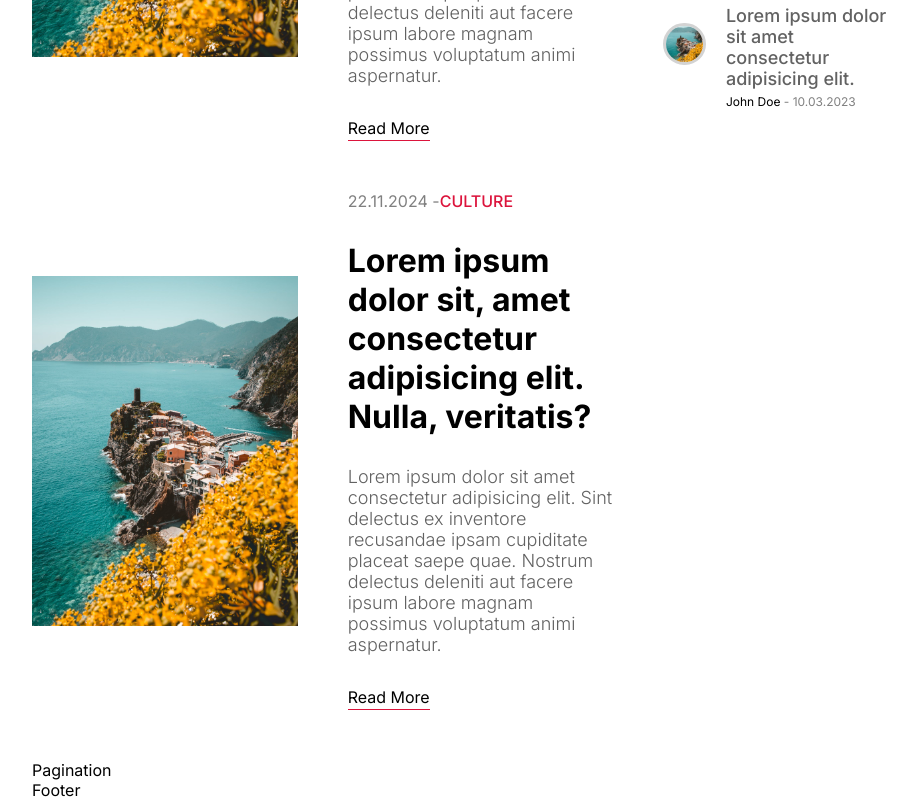
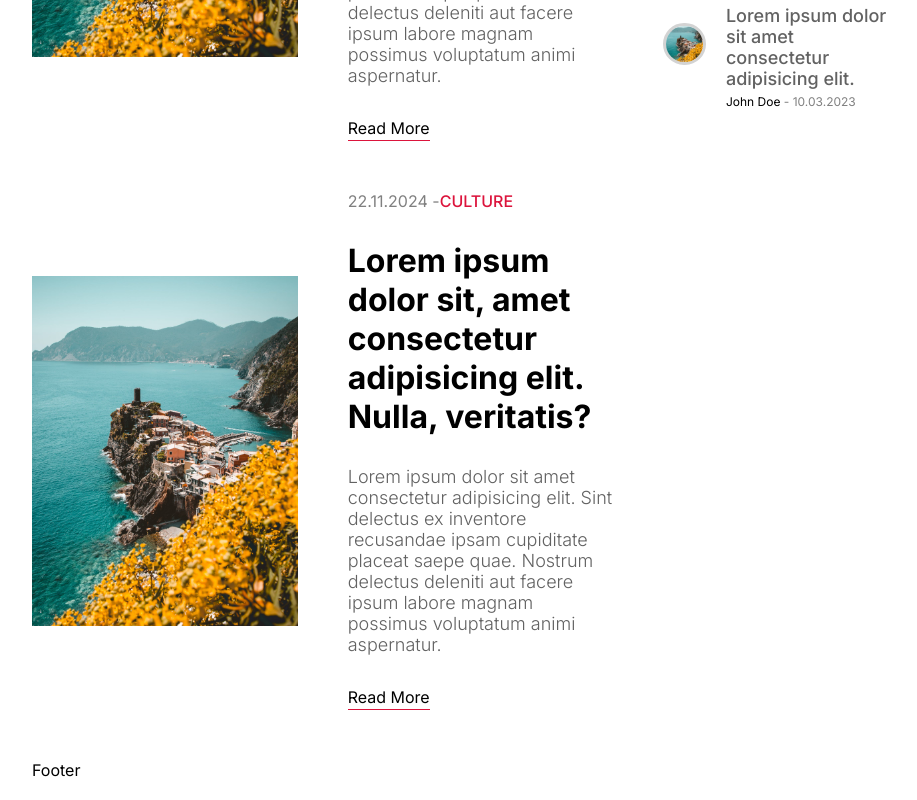
Before and after one commit to RakibMERNDev/rakib-blog, a Next.js app: page / in a window 1280 px wide. Shown: the part 2925-3725 px from the top of the page, without its empty margins (176-1093 px from the left). Built offline with nearby package versions, Linux system fonts and the light colour scheme.

Commit message:
removed unused files import

```diff
--- a/src/components/CardList/CardList.jsx
+++ b/src/components/CardList/CardList.jsx
@@ -1,4 +1,3 @@
-import React from "react";
 import styles from "./cardlist.module.css";
 import Pagination from "../pagination/Pagination";
 import Card from "../card/Card";
--- a/src/components/CategoryList/CategoryList.jsx
+++ b/src/components/CategoryList/CategoryList.jsx
@@ -1,4 +1,3 @@
-import React from "react";
 import styles from "./categoryList.module.css";
 import Image from "next/image";
 import Link from "next/link";
--- a/src/components/Menu/Menu.jsx
+++ b/src/components/Menu/Menu.jsx
@@ -1,4 +1,3 @@
-import React from "react";
 import styles from "./menu.module.css";
 import MenuPosts from "../menuPosts/MenuPosts";
 import MenuCategories from "../menuCategories/MenuCategories";
--- a/src/components/featured/Featured.jsx
+++ b/src/components/featured/Featured.jsx
@@ -1,4 +1,3 @@
-import React from "react";
 import styles from "./featured.module.css";
 import Image from "next/image";
 
@@ -11,7 +10,7 @@ const Featured = () => {
 
       <div className={styles.post}>
         <div className={styles.imgContainer}>
-          <Image src="/p1.jpeg" alt="" fill className={styles.image}/>
+          <Image src="/p1.jpeg" alt="" fill className={styles.image} />
         </div>
         <div className={styles.textContainer}>
           <h1 className={styles.postTitle}>
--- a/src/components/menuCategories/MenuCategories.jsx
+++ b/src/components/menuCategories/MenuCategories.jsx
@@ -1,5 +1,5 @@
 import Link from "next/link";
-import React from "react";
+
 import styles from "./menuCategories.module.css";
 
 const MenuCategories = () => {
--- a/src/components/menuPosts/MenuPosts.jsx
+++ b/src/components/menuPosts/MenuPosts.jsx
@@ -1,7 +1,7 @@
 import Image from "next/image";
 import Link from "next/link";
-import React from "react";
-import styles from "./menuPosts.module.css"
+
+import styles from "./menuPosts.module.css";
 
 const MenuPosts = ({ withImage }) => {
   return (
--- a/src/components/pagination/Pagination.jsx
+++ b/src/components/pagination/Pagination.jsx
@@ -1,8 +1,7 @@
-import React from "react";
 import styles from "./pagination.module.css";
 
 const Pagination = () => {
-  return <div className={styles.container}>Pagination</div>;
+  return <div className={styles.container}></div>;
 };
 
 export default Pagination;
```
Also changed, not shown: src/components/navbar/Navbar.jsx (+9 -4 lines). Lines whose indentation alone changed are shown as unchanged.
